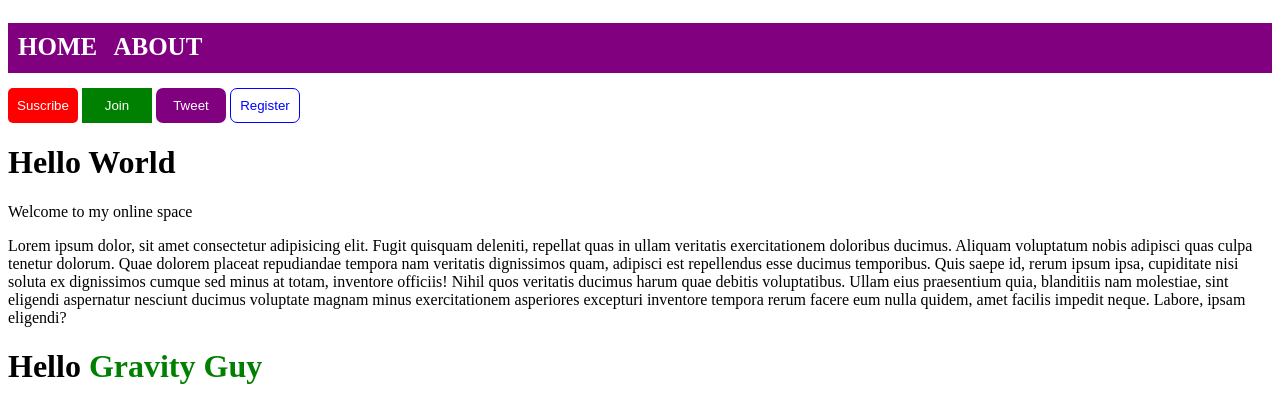
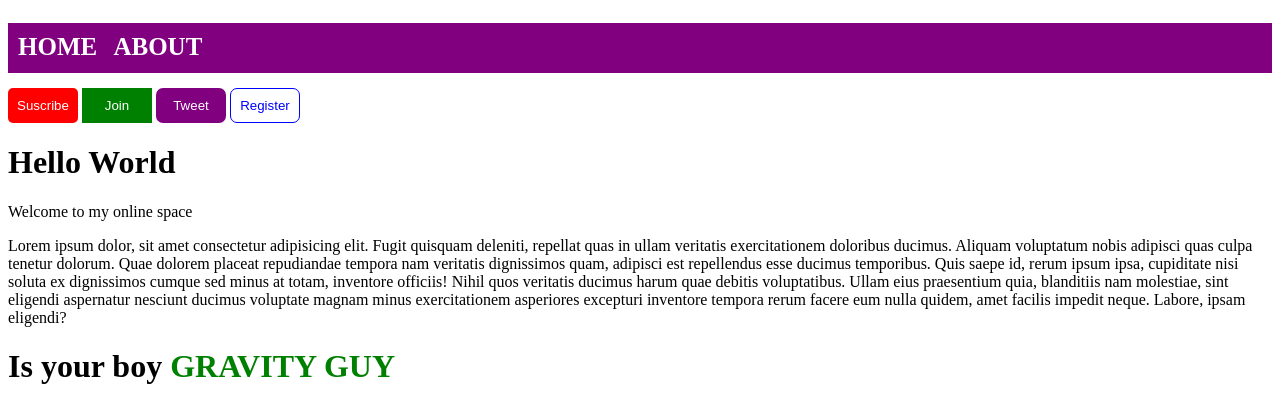
Before and after one commit to GravityGuy123/Icehub1, a plain HTML site: page button.html in a window 1280 px wide. Shown: the top 404 px of the page. Drawn offline with Linux system fonts and the light colour scheme.

Commit message:
modify Gravity Guy message

```diff
--- a/button.html
+++ b/button.html
@@ -117,7 +117,7 @@
         <h1>Hello World</h1>
         <p>Welcome to my online space</p>
         <p>Lorem ipsum dolor, sit amet consectetur adipisicing elit. Fugit quisquam deleniti, repellat quas in ullam veritatis exercitationem doloribus ducimus. Aliquam voluptatum nobis adipisci quas culpa tenetur dolorum. Quae dolorem placeat repudiandae tempora nam veritatis dignissimos quam, adipisci est repellendus esse ducimus temporibus. Quis saepe id, rerum ipsum ipsa, cupiditate nisi soluta ex dignissimos cumque sed minus at totam, inventore officiis! Nihil quos veritatis ducimus harum quae debitis voluptatibus. Ullam eius praesentium quia, blanditiis nam molestiae, sint eligendi aspernatur nesciunt ducimus voluptate magnam minus exercitationem asperiores excepturi inventore tempora rerum facere eum nulla quidem, amet facilis impedit neque. Labore, ipsam eligendi?</p>
-        <h1>Hello <span class="g">Gravity Guy</span></h1>
+        <h1>Is your boy <span class="g">GRAVITY GUY</span></h1>
         <img src="Images/yellowcar.jpg" alt="Yellow Car" height="100px">
         <img src="Images/YoutubeIcon1.png" alt="Youtube Logo" height="100px">
         <img src="Facebook1.0.jpg" alt="Facebook Logo" height="100px">
```
